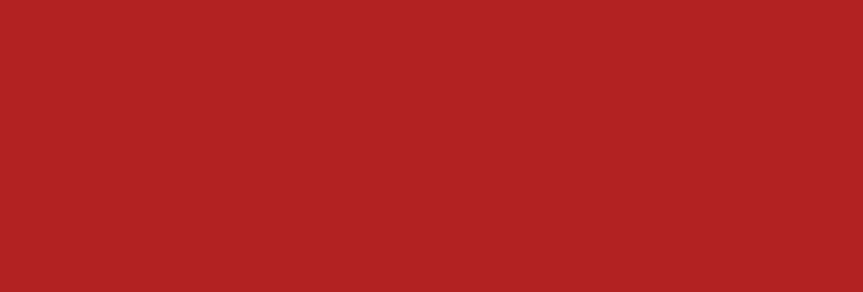
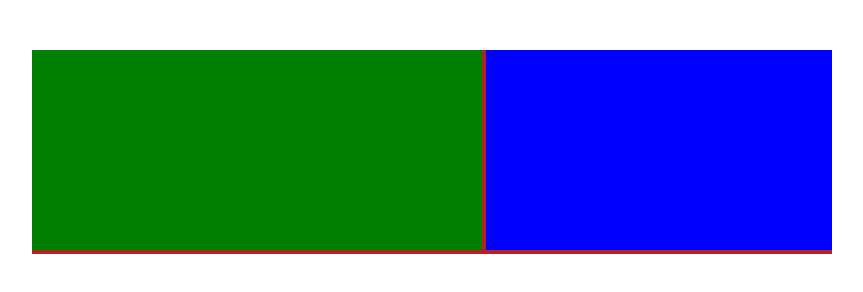
Before and after one commit to Els-Sparta/Instagram-Solution, a plain HTML site: page index.html in a window 1280 px wide. Shown: the whole page, without its empty margins (208-1071 px from the left). Drawn offline with Linux system fonts and the light colour scheme.

Commit message:
Initial Layout

```diff
--- a/index.html
+++ b/index.html
@@ -6,6 +6,11 @@
     <link rel="stylesheet" href="style.css">
   </head>
   <body>
-
+    <main class="container">
+      <section class="phone-image">
+      </section>
+      <section class="signup-form">
+      </section>
+    </main>
   </body>
 </html>
--- a/style.css
+++ b/style.css
@@ -1,3 +1,20 @@
-body {
-  background-color: firebrick;
+.container {
+  width:800px;
+  background-color:firebrick;
+  margin:auto;
+  margin-top:50px;
 }
+
+.phone-image {
+  height:200px;
+  background-color:green;
+  width: 450px;
+  display: inline-block;
+}
+
+.signup-form {
+  height:200px;
+  background-color:blue;
+  width: 346px;
+  display: inline-block;
+}
```
